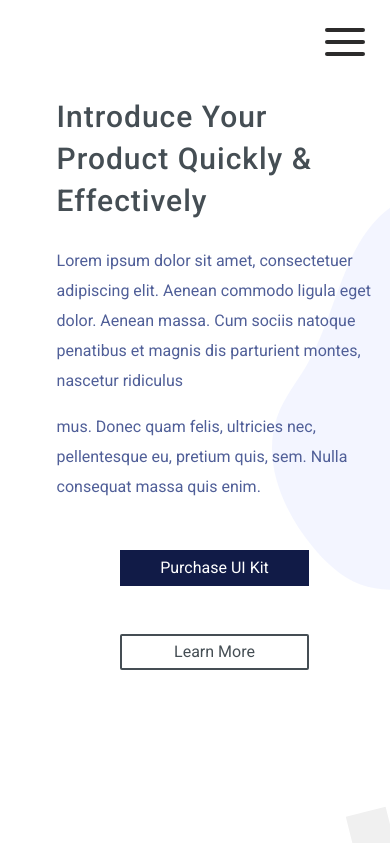
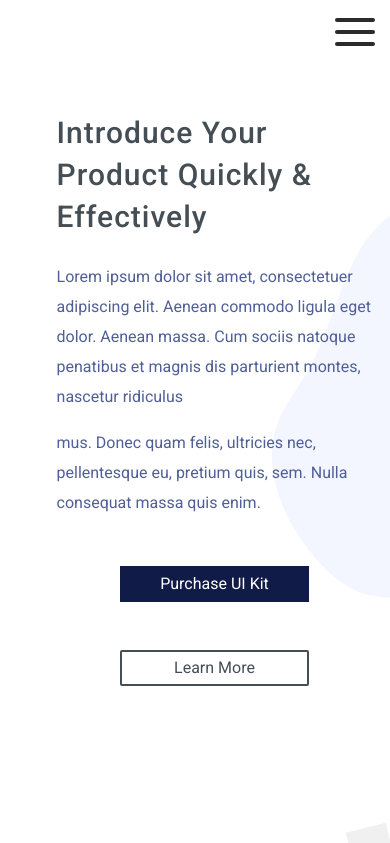
Before and after one commit to Norbert495/Landie, a Gatsby site: page / in a window 390 px wide. Shown: the top 843 px of the page. Built offline with nearby package versions, Linux system fonts and the light colour scheme; Gatsby itself is replaced by a stand-in of ours.

Commit message:
bug mobile menu, no clickability

```diff
--- a/src/components/hero/hero.module.css
+++ b/src/components/hero/hero.module.css
@@ -160,7 +160,7 @@ br{
         font-size: 30px;
         line-height: 42px;
         width: 90%;
-        margin: 0 auto;
+        margin: 1rem auto 0 auto;
     }
     .heroMain svg{
         position: absolute;
--- a/src/components/navigation/navigation.module.css
+++ b/src/components/navigation/navigation.module.css
@@ -141,3 +141,9 @@ nav button{
         margin: 0 0 1rem 0;
     }
 }
+@media (max-width: 450px){
+    .hamburgerLines{
+        top: 10px;
+        right: 10px;
+    }
+}
```
